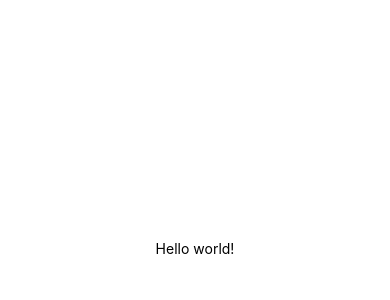
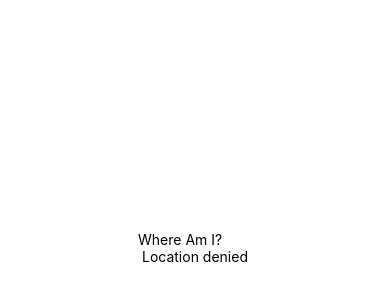
Before and after one commit to Scott-Guinn/rum-compass, a React Native app: screen / in a window 390 px wide. Shown: the part 174-474 px from the top of the page. Built offline with nearby package versions, Linux system fonts and the light colour scheme.

Commit message:
successfully retrieving lat long location

```diff
--- a/App.js
+++ b/App.js
@@ -1,13 +1,56 @@
 import { StatusBar } from 'expo-status-bar';
-import React from 'react';
-import { StyleSheet, Text, View } from 'react-native';
+import React, { useState, useEffect } from 'react';
+import { StyleSheet, Text, View, TouchableOpacity } from 'react-native';
+import { Constants } from 'expo';
+import * as Permissions from 'expo-permissions';
+import * as Location from 'expo-location';
+
+
+import axios from 'axios';
 
 export default function App() {
-  let x = 1;
+  const [latitude, setLatitude] = useState(null);
+  const [longitude, setLongitude] = useState(null);
+  const [location, setLocation] = useState(null);
+  const [permissionGranted, setPermissionGranted] = useState(false);
+
+  const findCurrentLocation = () => {
+    navigator.geolocation.getCurrentPosition(
+      position => {
+        const lat = JSON.stringify(position.coords.latitude);
+        const long = JSON.stringify(position.coords.longitude);
+
+        setLatitude(lat);
+        setLongitude(long);
+      }, { enableHighAccuracy: true, timeout: 20000, maximumAge: 1000 }
+    );
+  }
+
+  const findCurrentLocationAsync = async () => {
+
+    let { status } = await Permissions.askAsync(Permissions.LOCATION);
+
+    if (status === 'granted') {
+      setPermissionGranted(true);
+    }
+
+    let location = await Location.getCurrentPositionAsync({})
+    setLocation(JSON.stringify(location));
+  }
+
   return (
     <View style={styles.container}>
-      <Text>Hello world!</Text>
-      <StatusBar style="auto" />
+      <TouchableOpacity onPress={findCurrentLocationAsync}>
+        <Text>Where Am I?</Text>
+        {permissionGranted ? (
+          <View>
+            <Text>{location}</Text>
+          </View>) : (
+          <Text> Location denied </Text>
+        )}
+
+        <StatusBar style="auto" />
+      </TouchableOpacity>
     </View>
   );
 }
--- a/package.json
+++ b/package.json
@@ -8,12 +8,16 @@
     "eject": "expo eject"
   },
   "dependencies": {
+    "axios": "^0.21.1",
     "expo": "~41.0.0",
+    "expo-permissions": "~12.0.1",
     "expo-status-bar": "~1.0.4",
     "react": "16.13.1",
     "react-dom": "16.13.1",
     "react-native": "https://github.com/expo/react-native/archive/sdk-41.0.0.tar.gz",
-    "react-native-web": "~0.13.12"
+    "react-native-web": "~0.13.12",
+    "unimodules-permissions-interface": "^6.1.0",
+    "expo-location": "~12.0.4"
   },
   "devDependencies": {
     "@babel/core": "^7.9.0"
```
Also changed, not shown: 2 other files (tests, documents, lock files or other folders).
